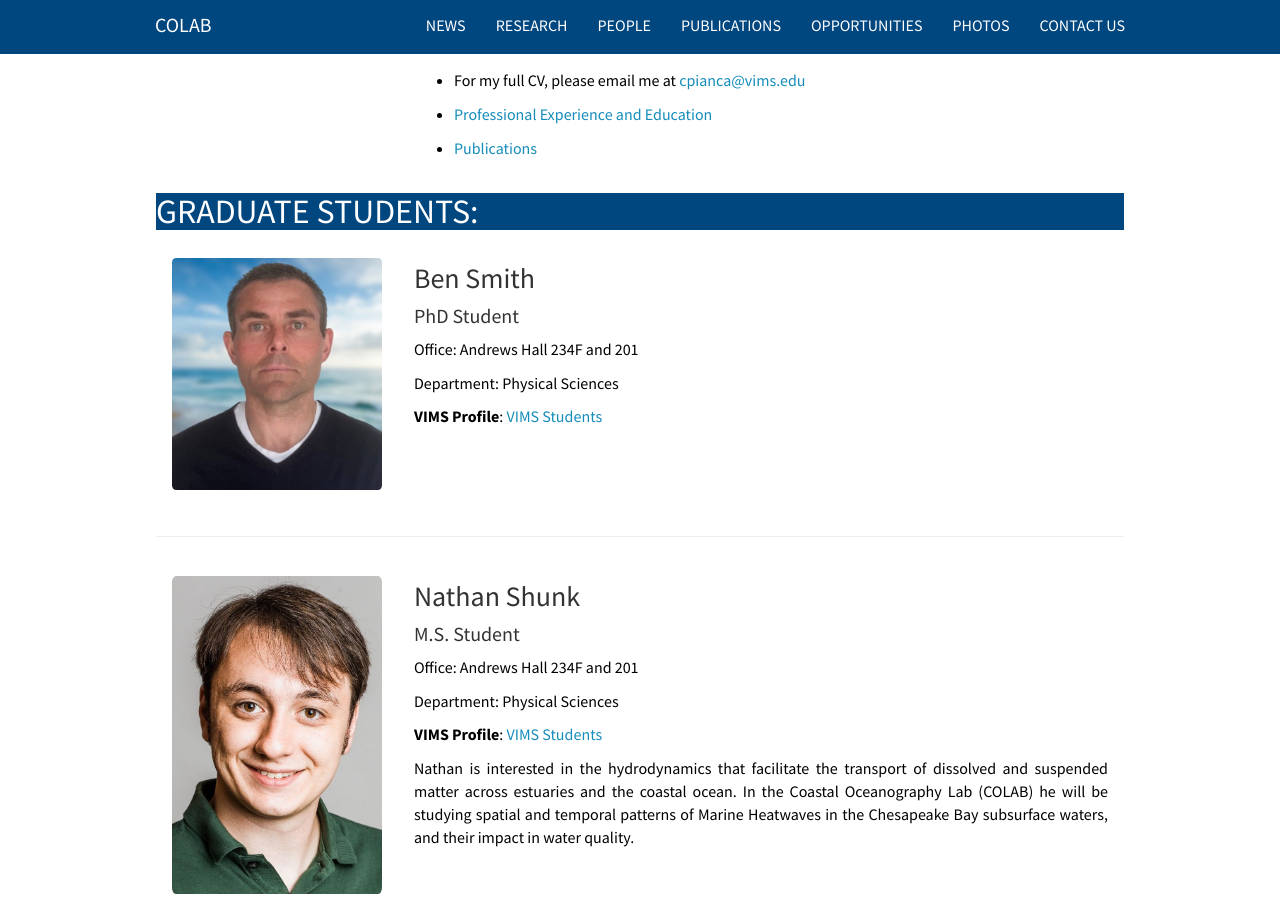
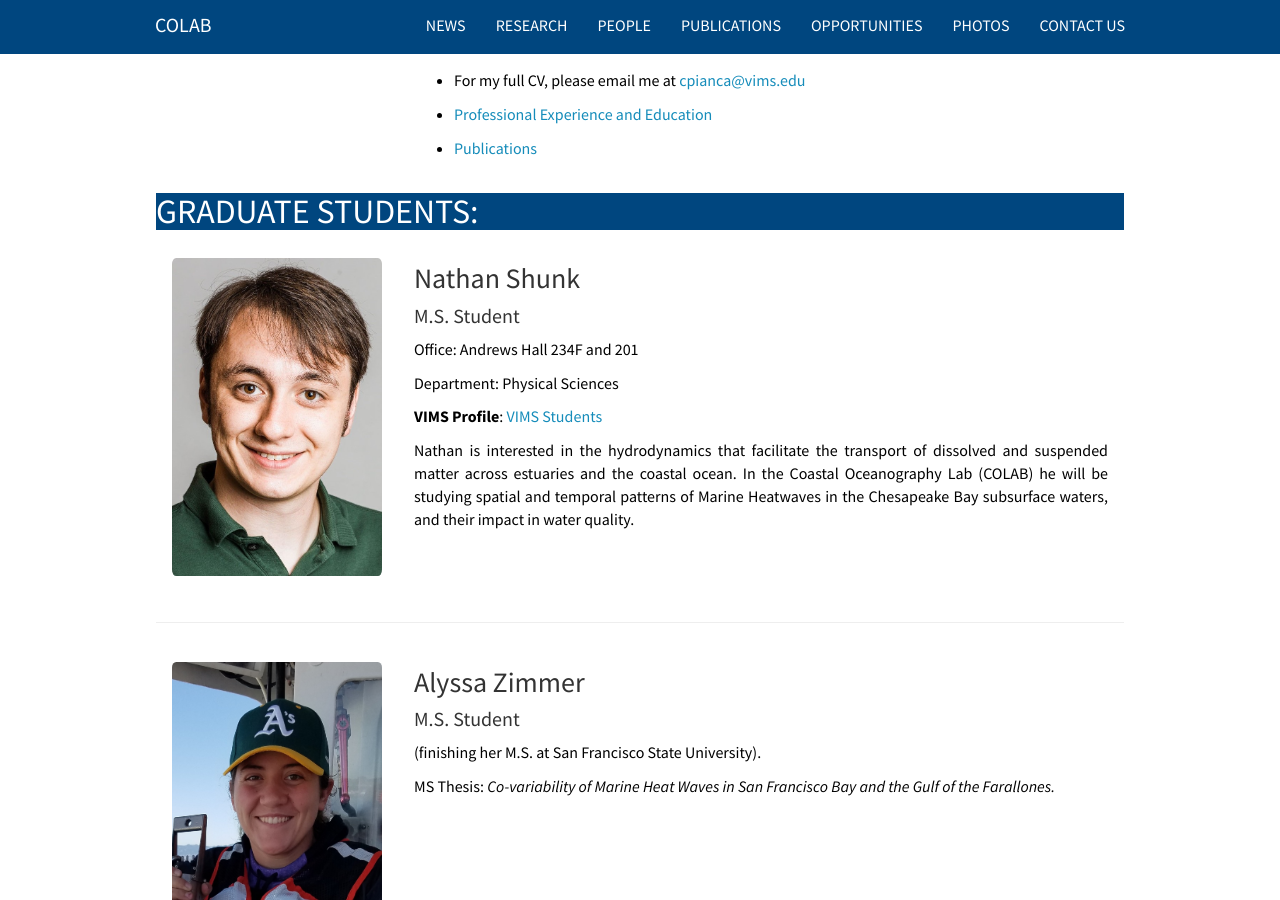
Before and after one commit to mazzinilab/mazzinilab.github.io, a Jekyll site: the page built from _pages/team.md, in a window 1280 px wide and 900 px high, scrolled down 1093 px. Built offline with Jekyll 4.4.1, drawn with Linux system fonts in a browser that asks for light colours; nearby versions of some CDN libraries; some web fonts are replaced.

Commit message:
updated students

```diff
--- a/_pages/team.md
+++ b/_pages/team.md
@@ -92,29 +92,6 @@ Additional information on Dr. Pianca:
 <div style="text-align:left" markdown="1">
 <h2 style="background-color:#00467f; color:#FFFFFF"> GRADUATE STUDENTS:</h2>
 </div>
-
-<div style="text-align:justify" markdown="1">
-<div class="container-fluid">
-<div class="row">
-<div class="col-sm-3">
-<img src="{{ site.url }}{{ site.baseurl }}/images/teampic/ben.jpeg" class="img-responsive" width="110%" alt="Ben"/>
-</div>
-
-<div class="col-sm-9">
-### Ben Smith
-
-#### PhD Student
-
-Office: Andrews Hall 234F and 201
-
-Department: Physical Sciences
-
-**VIMS Profile**: <a href='https://www.vims.edu/people/smith_b/index.php'> VIMS Students </a>
-
-</div></div></div></div>
-
----
-
 
 <div style="text-align:justify" markdown="1">
 <div class="container-fluid">
```
Also changed, not shown: images/teampic/ben.jpeg (deleted).
